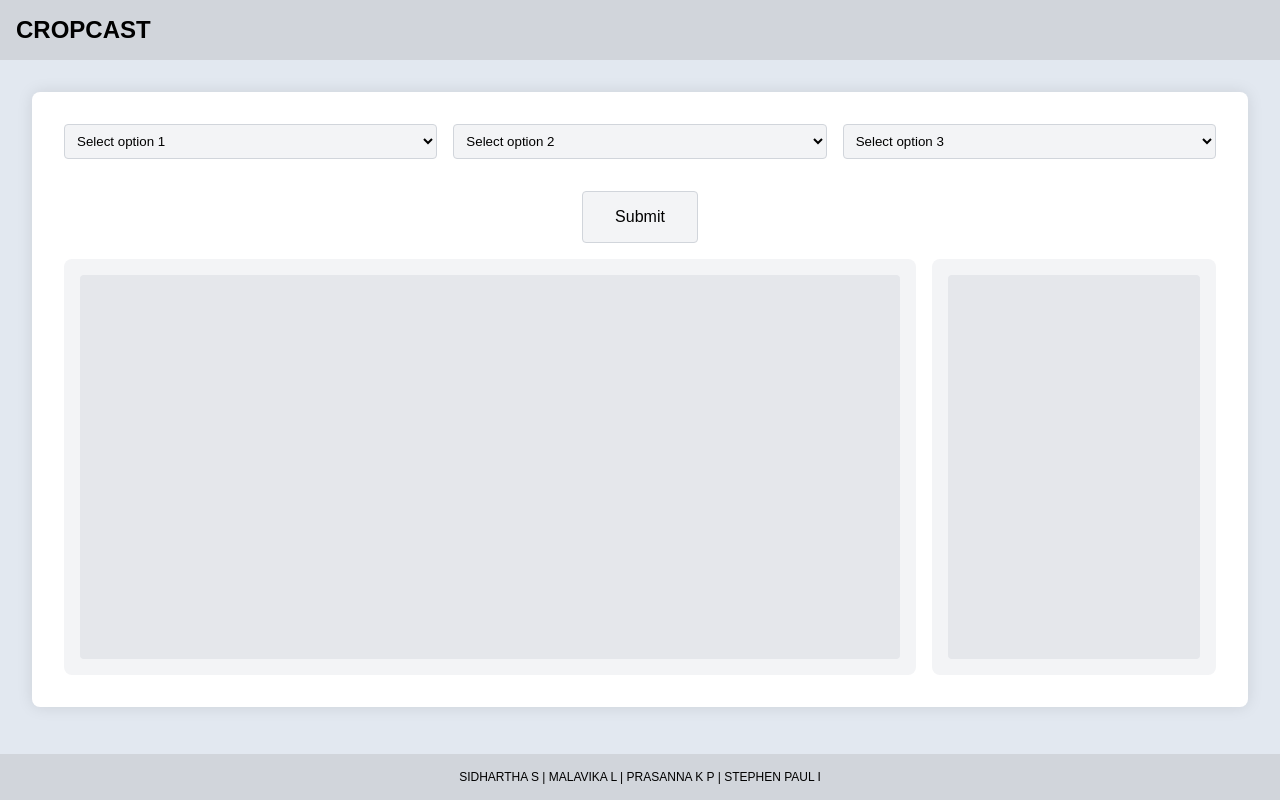
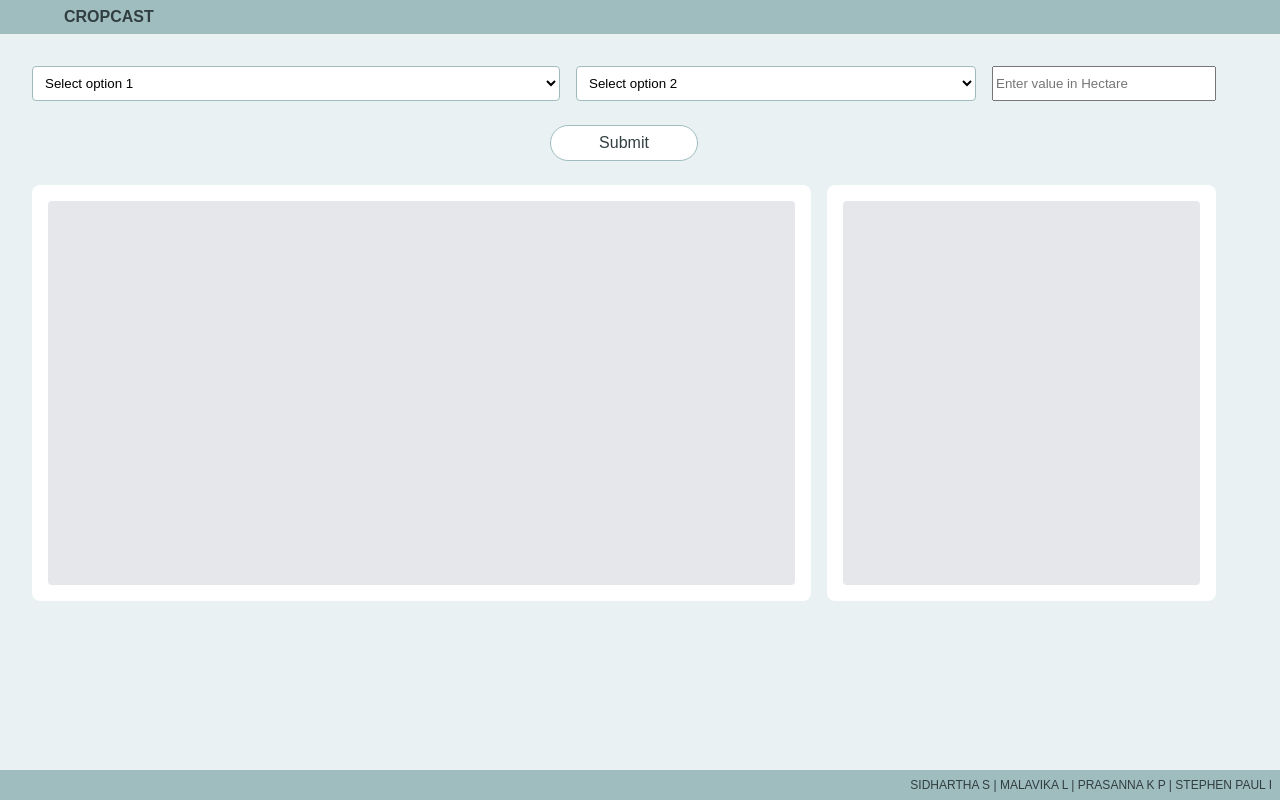
Before and after one commit to Sidhartha-s-935/CropCast, a Python web app: template templates/index.html in a window 1280 px wide. Run offline with Jinja, Linux system fonts and the light colour scheme; the template is opened without the code that fills it, so the values that code supplies are empty.

Commit message:
UI Changes

```diff
--- a/static/styles.css
+++ b/static/styles.css
@@ -1,6 +1,16 @@
+:root {
+    /* Color Variables */
+    --background-color: #E9F1F2; /* Main background color */
+    --element-background-color: #BFD6D9; /* Background color for elements */
+    --inner-element-background-color: #ffffff; /* Background color for inner elements */
+    --bar-background-color: #9FBCBF; /* Background color for top and bottom bars */
+    --text-color: #313E40; /* Primary text color */
+    --highlight-color: #666666; /* Highlight or alternate text color */
+}
+
 body {
     font-family: Arial, sans-serif;
-    background-color: #e2e8f0;
+    background-color: var(--background-color);
     margin: 0;
     padding: 0;
     display: flex;
@@ -9,21 +19,24 @@ body {
 }
 
 footer {
-    background-color: #d1d5db;
-    padding: 1rem;
-    text-align: center;
+    background-color: var(--bar-background-color);
+    padding: 0.5rem;
+    text-align: right;
     font-size: 0.75rem;
+    color: var(--text-color);
 }
 
 header {
     text-align: left;
-    background-color: #d1d5db;
-    padding: 1rem;
+    background-color: var(--bar-background-color);
+    padding: 0.5rem;
+    color: var(--text-color);
 }
 
 header .title {
-    font-size: 1.5rem;
+    font-size: 1rem;
     font-weight: bold;
+    padding-left: 3.5rem;
 }
 
 main {
@@ -32,50 +45,52 @@ main {
 }
 
 .container {
-    background-color: #ffffff;
-    padding: 2rem;
-    border-radius: 0.5rem;
-    box-shadow: 0 0 1rem rgba(0, 0, 0, 0.1);
+    padding-right: 2rem;
+    padding-left: 2rem;
+    padding-bottom: 0rem;
+    padding-left: 0rem;
+    border-radius: 0.2rem;
     display: grid;
-    gap: 1rem;
+    gap: 0.5rem;
 }
 
 .dropdown-container {
     display: grid;
-    grid-template-columns: repeat(auto-fit, minmax(100px, 1fr));
+    grid-template-columns: 33rem 25rem 1fr;
     gap: 1rem;
 }
 
 .dropdown-container select {
     padding: 0.5rem;
-    border: 1px solid #d1d5db;
+    border: 1px solid var(--bar-background-color);
     border-radius: 0.25rem;
-    background-color: #f3f4f6;
+    background-color: var(--inner-element-background-color);
 }
-
 .button-container {
     display: flex;
     justify-content: center;
-    margin-top: 1rem;
+    margin: 1rem;
 }
 
 .button-container button {
-    padding: 1rem 2rem;
+    padding: 0.5rem 3rem;
     font-size: 1rem;
-    border: 1px solid #d1d5db;
-    border-radius: 0.25rem;
-    background-color: #f3f4f6;
+    border: 1px solid var(--bar-background-color);
+    border-radius: 2rem;
+    background-color: var(--inner-element-background-color);
+    color: var(--text-color);
 }
 
 .content-container {
     display: grid;
-    grid-template-columns: 3fr 1fr;
+    grid-template-columns: 2fr 1fr;
     gap: 1rem;
+
 }
 
 .main-content,
 .side-content {
-    background-color: #f3f4f6;
+    background-color: var(--inner-element-background-color);
     height: 24rem;
     border-radius: 0.5rem;
     padding: 1rem;
--- a/templates/index.html
+++ b/templates/index.html
@@ -4,7 +4,7 @@
     <meta charset="UTF-8">
     <meta name="viewport" content="width=device-width, initial-scale=1.0">
     <title>Cropcast</title>
-    <link rel="stylesheet" href="styles.css">
+    <link rel="stylesheet" href="../static/styles.css">
 </head>
 <body>
     <!-- Header -->
@@ -21,19 +21,18 @@
                     <option value="1">Option 1</option>
                     <option value="2">Option 2</option>
                     <option value="3">Option 3</option>
+                    <option value="4">Option 4</option>
+                    <option value="5">Option 5</option>
                 </select>
                 <select>
                     <option value="" disabled selected>Select option 2</option>
                     <option value="1">Option 1</option>
                     <option value="2">Option 2</option>
                     <option value="3">Option 3</option>
+                    <option value="4">Option 4</option>
+                    <option value="5">Option 5</option>
                 </select>
-                <select>
-                    <option value="" disabled selected>Select option 3</option>
-                    <option value="1">Option 1</option>
-                    <option value="2">Option 2</option>
-                    <option value="3">Option 3</option>
-                </select>
+                <input type="number" placeholder="Enter value in Hectare" min="0" step="0.01">
             </div>
             <div class="button-container">
                 <button type="submit">Submit</button>
```
